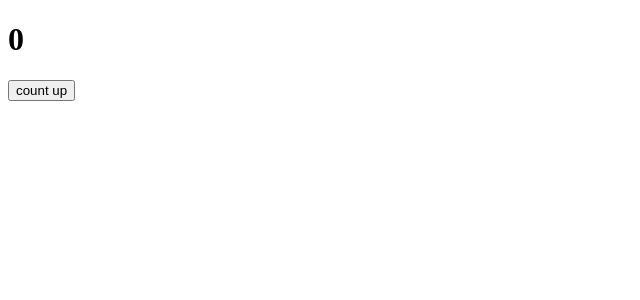
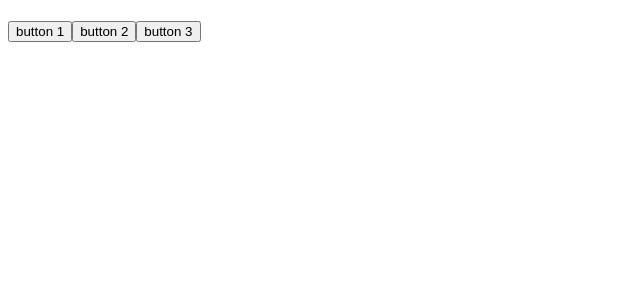
Before and after one commit to SuleymanAmangeldiyev/re_done_develhope_ex, a React (Create React App) app: page / in a window 1280 px wide. Shown: the top 300 px of the page, without its empty margins (0-640 px from the left). Built offline with nearby package versions, Linux system fonts and the light colour scheme.

Commit message:
the ex 25 (Event 03) has done

```diff
--- a/src/App.jsx
+++ b/src/App.jsx
@@ -1,11 +1,11 @@
 import React, { Component } from 'react'
-import ClickCounter from './ClickCounter'
+import ClickTracker from './ClickTracker'
 export class App extends Component {
 
   render() {
     return (
       <div>
-        <ClickCounter />
+        <ClickTracker />
       </div>
     )
   }
@@ -15,6 +15,6 @@ export default App
 
 
 
-// the ex: 24  (Event - 01)
+// the ex: 25  (Event - 03)
 
-// Create a ClickCounter class component that increments a counter every time a user clicks on a button. Render both the current value of the counter and the button within the ClickCounter component.
+//Create a ClickTracker component that renders three buttons. Implement a single event handler for all three buttons, and track of which button was pressed last. Show the last button that was pressed in an h1 tag within the ClickTracker component. Tip: you can use the event object to access the target property of the event.
--- /dev/null
+++ b/src/ClickTracker.jsx
@@ -0,0 +1,36 @@
+import React, { Component } from "react";
+
+export class ClickTracker extends Component {
+ constructor(props) {
+   super(props)
+
+   this.state = {
+      cliked: ''
+   }
+ }
+
+
+ click = (e) => {
+  this.setState({
+    cliked: e.target.textContent,
+  })
+
+}
+
+        render() {
+
+
+
+
+    return (
+      <div>
+        <h1> {this.state.cliked}</h1>
+        <button onClick={this.click}>button 1</button>
+        <button onClick={this.click}>button 2</button>
+        <button onClick={this.click}>button 3</button>
+      </div>
+    );
+  }
+}
+
+export default ClickTracker;
```
